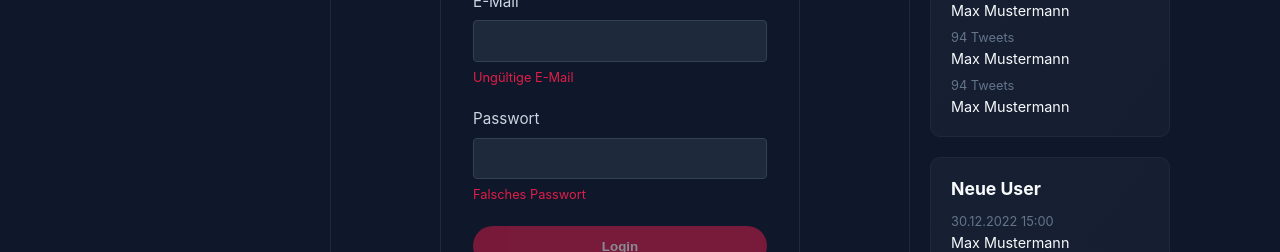
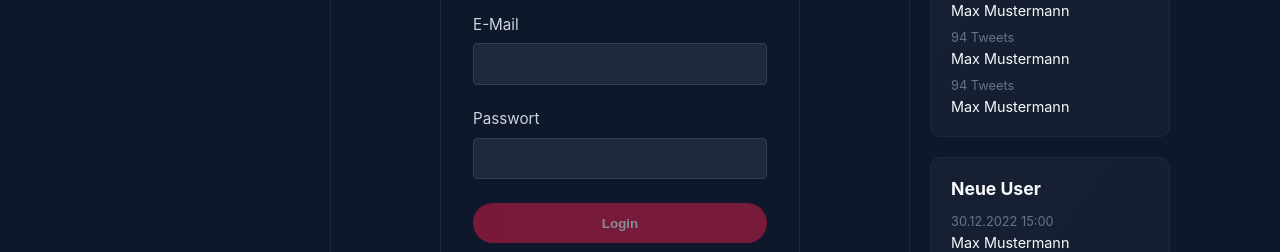
Before and after one commit to jzelAdmin2006/M294_TwITter, a Vue app: page /login in a window 1280 px wide. Shown: the part 191-443 px from the top of the page. Built offline with nearby package versions, Linux system fonts and the light colour scheme.

Commit message:
solve F3

```diff
--- a/src/views/LoginView.vue
+++ b/src/views/LoginView.vue
@@ -6,6 +6,11 @@ const password = ref('')
 
 const emailOrPasswordNotProvided = computed(() => {
   return email.value.length === 0 || password.value.length === 0
+})
+
+const errors = ref({
+  email: '',
+  password: '',
 })
 
 async function login() {
@@ -20,15 +25,15 @@ async function login() {
         <div class="form-group">
           <label class="form-label" for="email">E-Mail</label>
           <input class="form-input" type="email" id="email" v-model="email" />
-          <div class="form-error">
-            Ungültige E-Mail
+          <div class="form-error" v-if="errors.email.length > 0">
+            {{ errors.email }}
           </div>
         </div>
-        <div class="form-group">
+        <div class=" form-group">
           <label class="form-label" for="password">Passwort</label>
           <input class="form-input" type="password" id="password" v-model="password" />
-          <div class="form-error">
-            Falsches Passwort
+          <div class="form-error" v-if="errors.password.length > 0">
+            {{ errors.password }}
           </div>
         </div>
         <div class="form-group">
```
